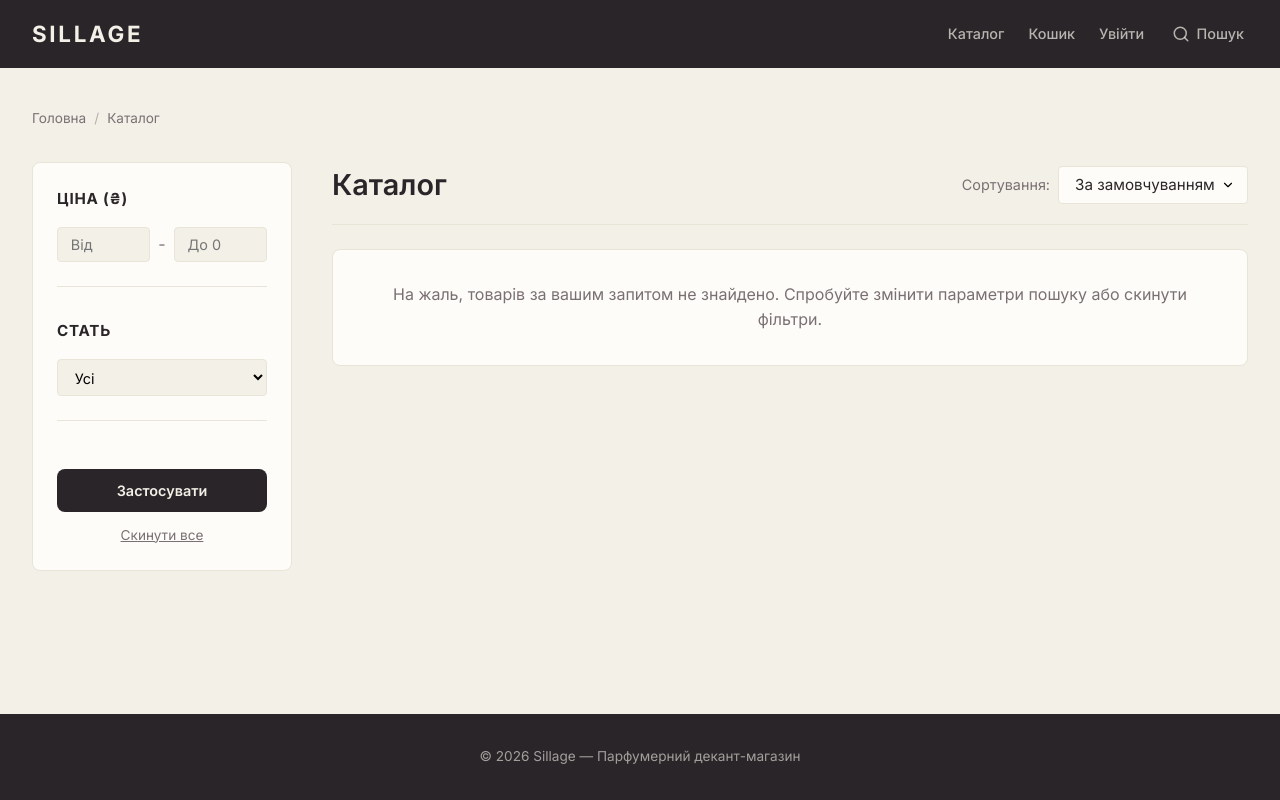
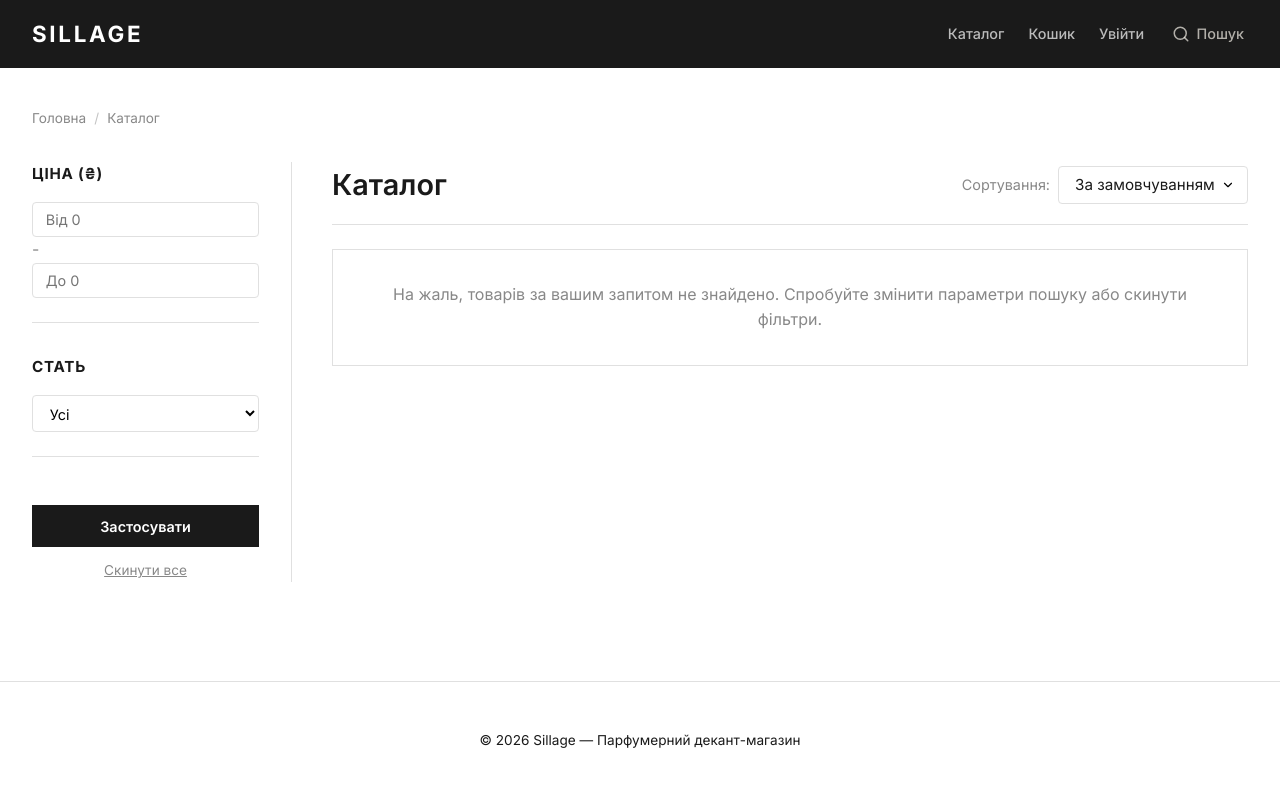
Before and after one commit to dimatsenko/sillage, a Django app: page /products/ in a window 1280 px wide. Run offline with Django 5.2, Linux system fonts and the light colour scheme; data that the repository does not hold is empty.

Commit message:
feat: fix price input clipping

```diff
--- a/products/templates/products/product_list.html
+++ b/products/templates/products/product_list.html
@@ -20,12 +20,13 @@
         }
     }
 
-    /* Sidebar Filters */
+    /* Sidebar Filters (Minimalist) */
     .filters-sidebar {
-        background: var(--clr-surface);
-        padding: 1.5rem;
-        border: 1px solid var(--clr-border);
-        border-radius: var(--radius);
+        background: transparent;
+        padding: 0;
+        border: none;
+        border-right: 1px solid var(--clr-border);
+        padding-right: 2rem;
     }
 
     .catalog-search:focus-within {
@@ -199,11 +200,9 @@
         cursor: pointer;
     }
 
-    /* Inputs (Price, Volume) */
-    .input-row {
-        display: flex;
-        align-items: center;
-        gap: 0.5rem;
+    .input-row .filter-input {
+        flex: 1;
+        min-width: 95px; /* Prevent clipping */
     }
 
     .filter-input {
@@ -357,14 +356,8 @@
         border: 1px solid var(--clr-border);
         border-radius: var(--radius);
         padding: 1rem;
-        transition: transform var(--transition), box-shadow var(--transition);
         display: flex;
         flex-direction: column;
-    }
-
-    .product-card:hover {
-        transform: translateY(-4px);
-        box-shadow: var(--shadow-hover);
     }
 
     .product-img-wrapper {
@@ -436,15 +429,10 @@
         font-size: .85rem;
         font-weight: 600;
         cursor: pointer;
-        transition: background var(--transition);
         display: flex;
         align-items: center;
         justify-content: center;
         gap: .5rem;
-    }
-
-    .btn-add-cart:hover {
-        background: var(--clr-primary-dim);
     }
 
     .btn-add-cart svg {
@@ -535,9 +523,15 @@
             <div class="filter-group">
                 <div class="filter-title">Ціна (₴)</div>
                 <div class="input-row">
-                    <input type="number" name="min_price" class="filter-input" placeholder="Від" min="0" max="{{ max_db_price }}" value="{{ current_filters.min_price }}">
+                    <input type="number" name="min_price" class="filter-input"
+                           placeholder="Від {{ min_db_price }}"
+                           min="{{ min_db_price }}" max="{{ max_db_price }}"
+                           value="{{ current_filters.min_price }}">
                     <span style="color: var(--clr-text-muted);">-</span>
-                    <input type="number" name="max_price" class="filter-input" placeholder="До {{ max_db_price|floatformat:0 }}" min="0" max="{{ max_db_price }}" value="{{ current_filters.max_price }}">
+                    <input type="number" name="max_price" class="filter-input"
+                           placeholder="До {{ max_db_price }}"
+                           min="{{ min_db_price }}" max="{{ max_db_price }}"
+                           value="{{ current_filters.max_price }}">
                 </div>
             </div>
 
@@ -585,7 +579,6 @@
                         <option value="" {% if not request.GET.sort %}selected{% endif %}>За замовчуванням</option>
                         <option value="price_asc" {% if request.GET.sort == 'price_asc' %}selected{% endif %}>Дешевші</option>
                         <option value="price_desc" {% if request.GET.sort == 'price_desc' %}selected{% endif %}>Дорожчі</option>
-                        <option value="popular" {% if request.GET.sort == 'popular' %}selected{% endif %}>Популярні</option>
                     </select>
                 </form>
             </div>
--- a/products/views.py
+++ b/products/views.py
@@ -4,7 +4,7 @@ Views for the Products & Catalog module.
 Uses class-based views for consistency and extensibility.
 All heavy logic is delegated to ``services.py``.
 """
-from django.db.models import Max, Q
+from django.db.models import Max, Min, Q
 from django.http import JsonResponse
 from django.views.generic import DetailView, ListView
 
@@ -41,7 +41,7 @@ class ProductListView(ListView):
         else:
             queryset = get_base_queryset()
 
-        return filter_products(
+        queryset = filter_products(
             queryset,
             category_slug=params.get('category'),
             brands=params.getlist('brand'),
@@ -51,6 +51,17 @@ class ProductListView(ListView):
             gender=params.get('gender'),
             fragrance_group=params.get('fragrance_group'),
         )
+
+        # Sorting logic
+        sort = params.get('sort')
+        if sort == 'price_asc':
+            queryset = queryset.order_by('price')
+        elif sort == 'price_desc':
+            queryset = queryset.order_by('-price')
+        else:
+            queryset = queryset.order_by('-created_at')
+
+        return queryset
 
     def get_context_data(self, **kwargs):
         """Inject categories and active filters into template context."""
@@ -69,7 +80,11 @@ class ProductListView(ListView):
             'gender': self.request.GET.get('gender', ''),
             'fragrance_group': self.request.GET.get('fragrance_group', ''),
         }
-        context['max_db_price'] = Product.objects.aggregate(Max('price'))['price__max'] or 0
+        # Calculate price bounds for the filter
+        price_stats = Product.objects.aggregate(min_p=Min('price'), max_p=Max('price'))
+        context['min_db_price'] = int(price_stats['min_p'] or 0)
+        context['max_db_price'] = int(price_stats['max_p'] or 0)
+
         context['cart_product_form'] = CartAddProductForm()
         return context
 
--- a/templates/base.html
+++ b/templates/base.html
@@ -20,21 +20,21 @@
         }
 
         :root {
-            --clr-bg: #F3F0E7;
-            --clr-surface: #FDFCF8;
-            --clr-surface-hover: #F7F5EE;
-            --clr-border: #E8E4D7;
-            --clr-primary: #2A2529;
-            --clr-primary-dim: #4A4145;
-            --clr-accent: #6B5E62;
-            --clr-text: #2A2529;
-            --clr-text-muted: #7A7074;
-            --clr-danger: #C0392B;
-            --radius: 8px;
-            --shadow: 0 2px 12px rgba(42, 37, 41, .08);
-            --shadow-hover: 0 8px 24px rgba(42, 37, 41, .12);
+            --clr-bg: #FFFFFF;
+            --clr-surface: #FFFFFF;
+            --clr-surface-hover: #F9F9F9;
+            --clr-border: #E0E0E0;
+            --clr-primary: #1A1A1A;
+            --clr-primary-dim: #333333;
+            --clr-accent: #666666;
+            --clr-text: #1A1A1A;
+            --clr-text-muted: #888888;
+            --clr-danger: #000000;
+            --radius: 0; /* Minimalist sharp corners */
+            --shadow: none;
+            --shadow-hover: none;
             --font: 'Inter', system-ui, -apple-system, sans-serif;
-            --transition: .22s ease;
+            --transition: .15s ease;
         }
 
         body {
@@ -50,11 +50,6 @@
         a {
             color: var(--clr-primary);
             text-decoration: none;
-            transition: color var(--transition);
-        }
-
-        a:hover {
-            color: var(--clr-accent);
         }
 
         .site-header {
@@ -86,11 +81,7 @@
         .site-header nav a {
             font-size: .9rem;
             font-weight: 500;
-            color: rgba(243, 240, 231, .7);
-        }
-
-        .site-header nav a:hover {
-            color: var(--clr-bg);
+            color: rgba(255, 255, 255, .7);
         }
 
         .container {
@@ -112,12 +103,12 @@
         }
 
         .site-footer {
-            background: var(--clr-primary);
-            color: rgba(243, 240, 231, .6);
+            background: #FFFFFF;
+            color: var(--clr-primary);
             text-align: center;
-            padding: 2rem 1rem;
+            padding: 3rem 1rem;
             font-size: .85rem;
-            border-top: none;
+            border-top: 1px solid var(--clr-border);
             margin-top: auto;
         }
 
@@ -187,11 +178,6 @@
             display: flex;
             align-items: center;
             gap: 1rem;
-            transition: background var(--transition);
-        }
-
-        .search-result-item:hover {
-            background: var(--clr-surface-hover);
         }
 
         .search-result-item img {
```
Also changed, not shown: products/templates/products/product_detail.html (+0 -16 lines).
